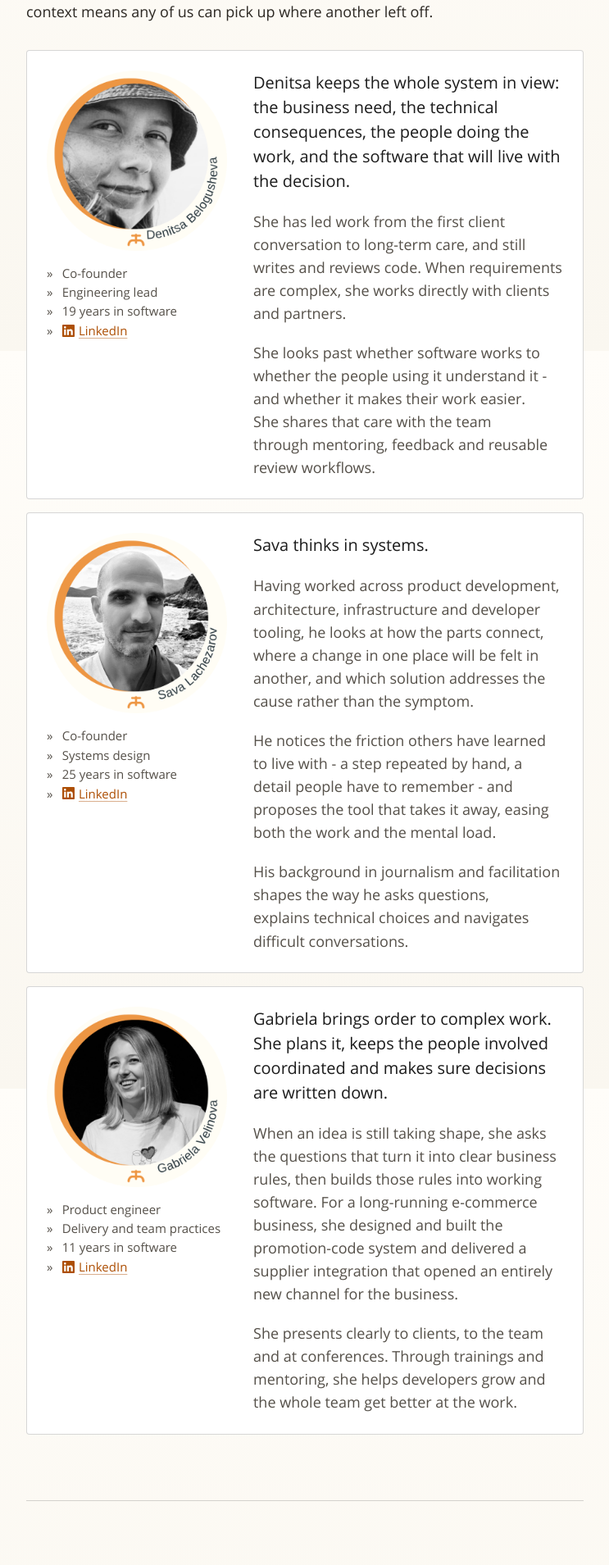
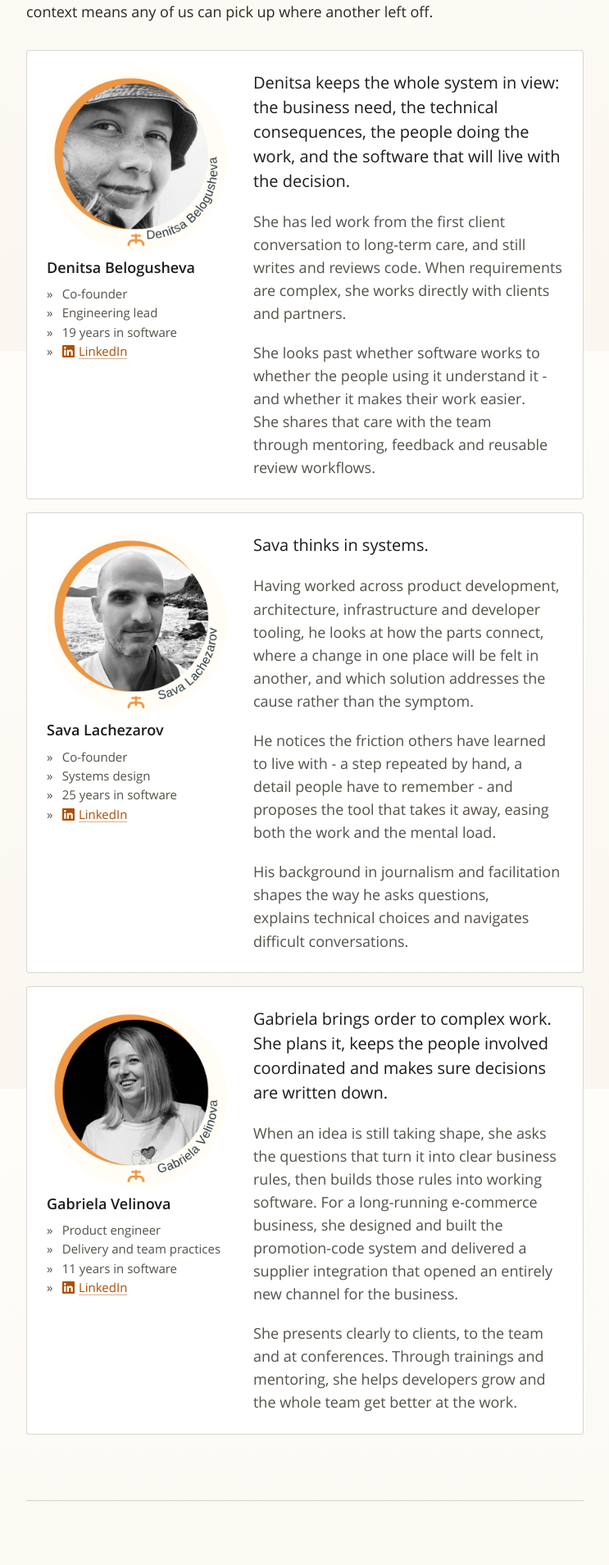
Before and after one commit to tutuf/tutuf.github.io, a Jekyll site: the page built from team.md, in a window 1280 px wide. Shown: the part 472-2381 px from the top of the page at 82% size, without its empty margins (148-891 px from the left). Built offline with Jekyll 4.4.1, drawn with Linux system fonts in a browser that asks for light colours.

Commit message:
Show team names as real text under the portraits
The full name lived only as curved text inside each badge, so it could
not be zoomed, copied, translated or indexed. Each card's heading is now
the name in text; the badge image is marked decorative since the name
sits right next to it.

Co-Authored-By: Claude Opus 5.5 <noreply@anthropic.com>

```diff
--- a/assets/css/style.scss
+++ b/assets/css/style.scss
@@ -651,19 +651,27 @@ summary {
   border: 1px solid var(--card-border);
   border-radius: 4px;
 
+  // the badge repeats the name in its curve, so the image is decorative
+  // and the name below it is the heading
+  img.portrait {
+    display: block;
+    width: 100%;
+    max-width: 17.5rem;
+    height: auto;
+    filter: var(--portrait-filter);
+  }
+
+  .profile > p:has(> img.portrait) {
+    margin-bottom: $space-s;
+  }
+
+  // a label for the card, quieter than the bio's opening line
   h3 {
     margin-top: 0;
-    margin-bottom: $space-m;
-    font-size: 1.5rem;
-
-    // the portrait carries the name, set into the image
-    img {
-      display: block;
-      width: 100%;
-      max-width: 17.5rem;
-      height: auto;
-      filter: var(--portrait-filter);
-    }
+    margin-bottom: $space-s;
+    font-size: 1.125rem;
+    font-weight: 600;
+    color: var(--heading);
   }
 
   // role and years at a glance, under the portrait
--- a/team.md
+++ b/team.md
@@ -18,7 +18,9 @@ Each of us works across product thinking, software development and client conver
 
 <div class="profile" markdown="1">
 
-### ![Denitsa Belogusheva](/images/team/denitsa.png){: width="280" height="280"}
+![](/images/team/denitsa.png){: .portrait width="280" height="280"}
+
+### Denitsa Belogusheva
 {: #denitsa-belogusheva}
 
 * Co-founder
@@ -45,7 +47,9 @@ She looks past whether software works to whether the people using it understand
 
 <div class="profile" markdown="1">
 
-### ![Sava Lachezarov](/images/team/sava.png){: width="280" height="280"}
+![](/images/team/sava.png){: .portrait width="280" height="280"}
+
+### Sava Lachezarov
 {: #sava-lachezarov}
 
 * Co-founder
@@ -74,7 +78,9 @@ His background in journalism and facilitation shapes the way he asks questions,
 
 <div class="profile" markdown="1">
 
-### ![Gabriela Velinova](/images/team/gabriela.png){: width="280" height="280"}
+![](/images/team/gabriela.png){: .portrait width="280" height="280"}
+
+### Gabriela Velinova
 {: #gabriela-velinova}
 
 * Product engineer
```
